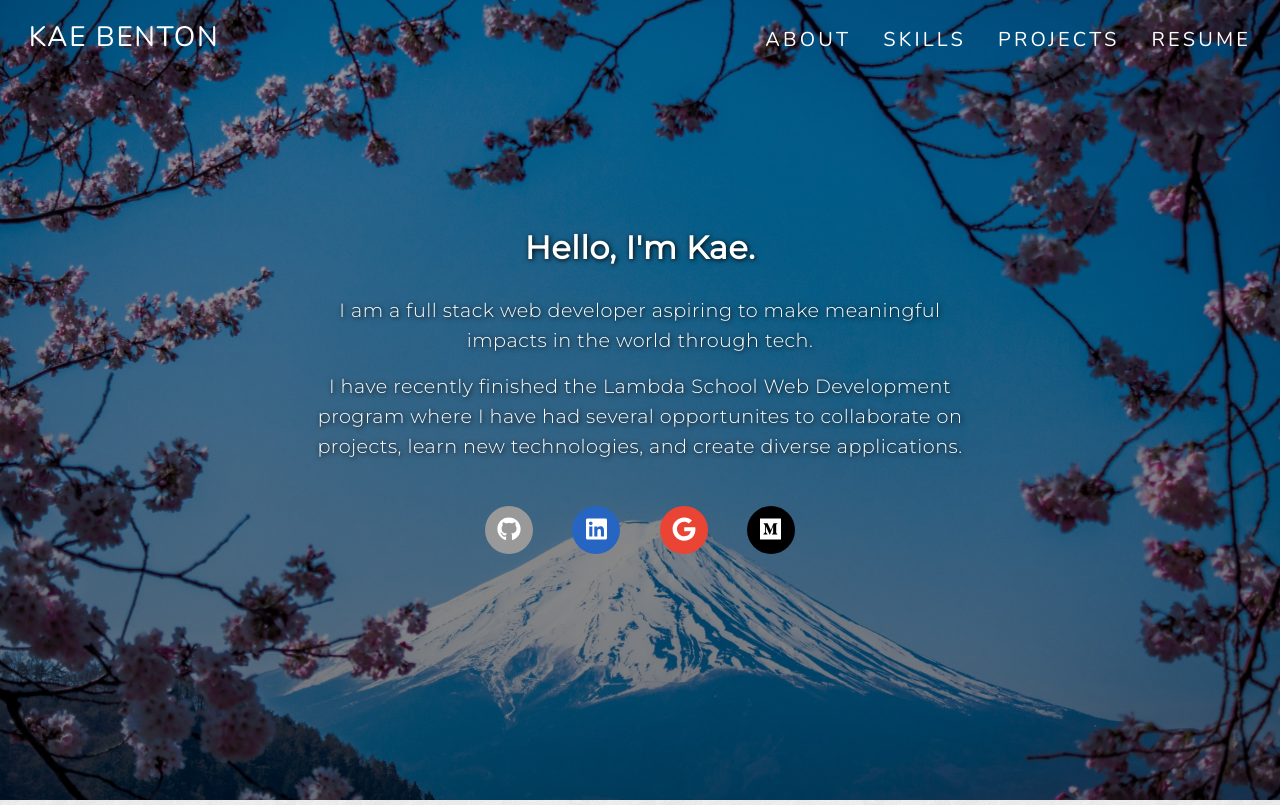
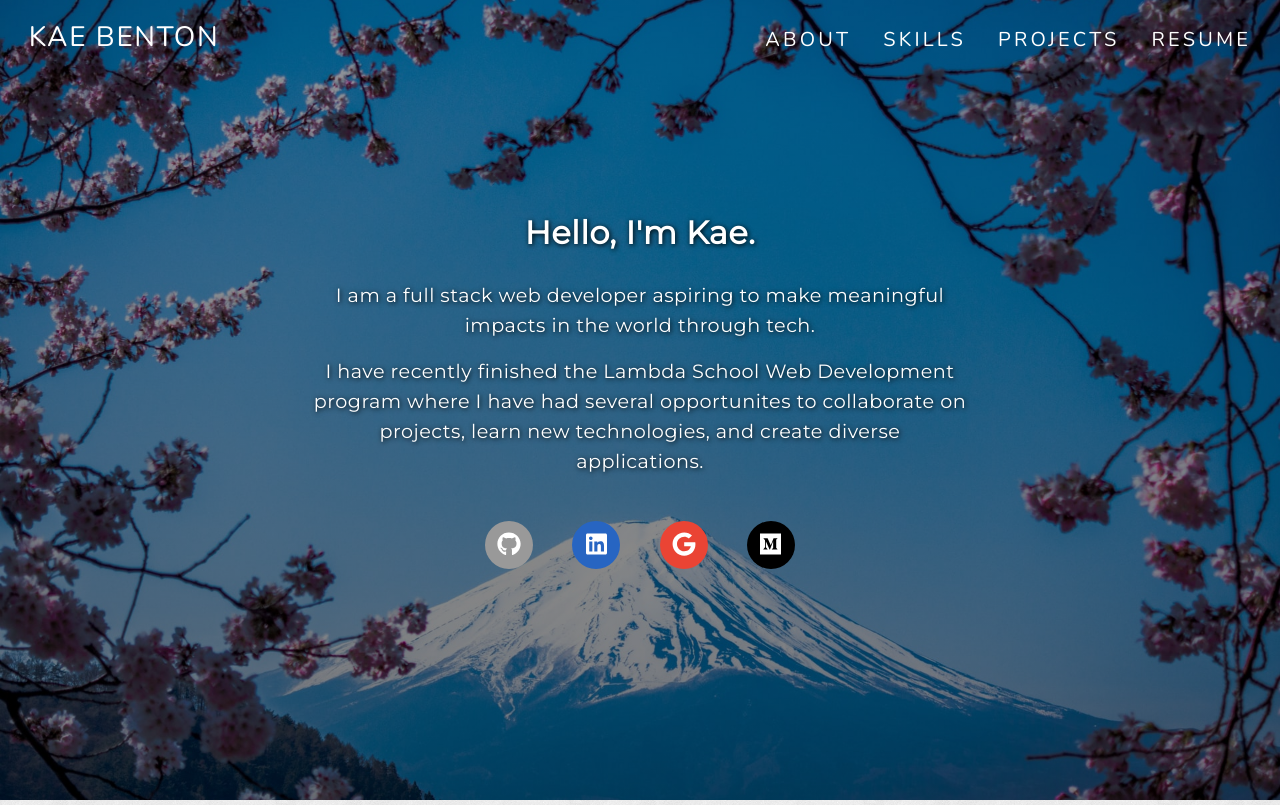
Before and after one commit to sokaeb/portfolio_site, a React (Create React App) app: page / in a window 1280 px wide. Shown: the top 805 px of the page. Built offline with nearby package versions, Linux system fonts and the light colour scheme; what react-easy-emoji would draw is missing.

Commit message:
font size change on about

```diff
--- a/src/styles/app.css
+++ b/src/styles/app.css
@@ -76,7 +76,7 @@ hr {
   line-height: 30px;
   letter-spacing: .5px;
   font-family: 'Montserrat', sans-serif;
-  font-weight: 300;
+  /* font-weight: 300; */
 }
 
 .aboutTitle{
```
